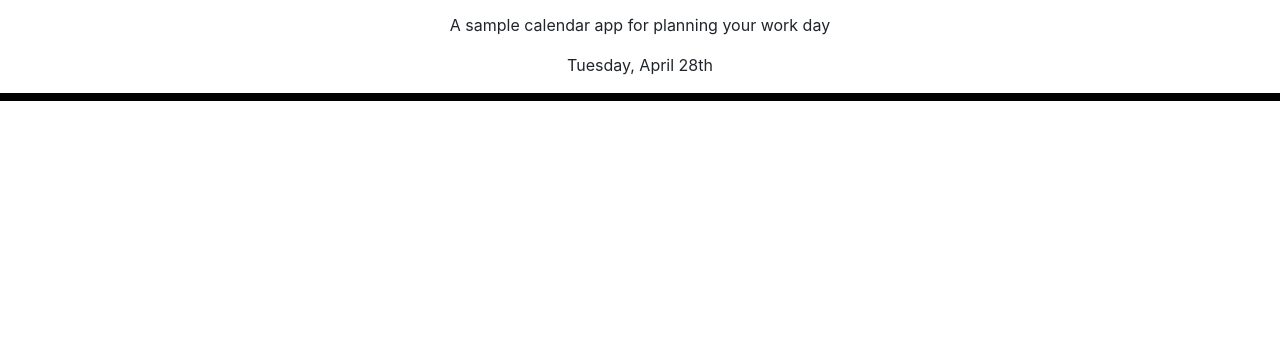
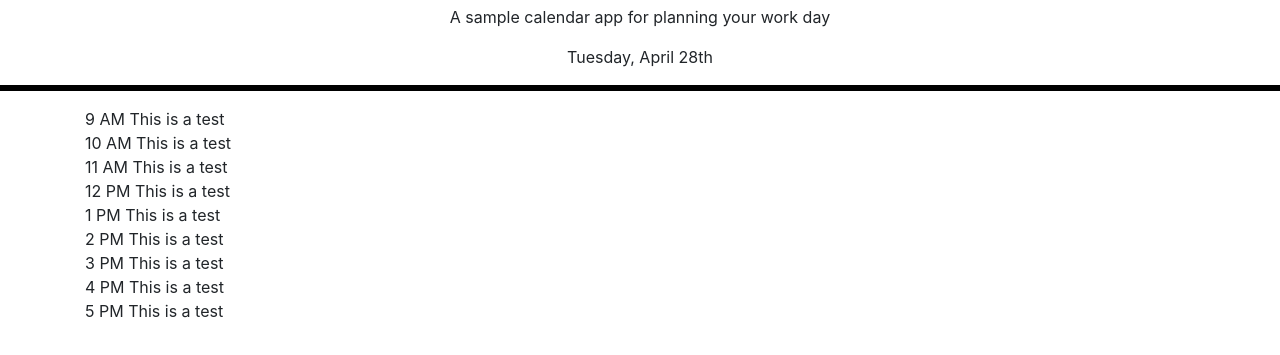
Before and after one commit to ScaledFlow/day-planner, a plain HTML site: page index.html in a window 1280 px wide. Shown: the part 75-430 px from the top of the page. Drawn offline with nearby package versions, Linux system fonts and the light colour scheme.

Commit message:
added military time converter

```diff
--- a/index.html
+++ b/index.html
@@ -19,12 +19,17 @@
     <div class="container">
       <div class="text-center">
         <h1 class="mt-4">Work Day Planner</h1>
-        <p class="mt-3">A sample calendar app for planning your work day</p>
+        <p>A sample calendar app for planning your work day</p>
         <p class="mt-3" id="date-header"></p>
         <p></p>
       </div>
     </div>
     <hr />
+    <div class="container">
+      <div>
+        <p id="plan-list"></p>
+      </div>
+    </div>
 
     <!-- Added a link to css-->
     <script src="./script-date.js"></script>
--- a/script-date.js
+++ b/script-date.js
@@ -63,3 +63,34 @@ function getHour() {
   var n = d.getHours();
   return n;
 }
+
+function standardTime(calcHour) {
+  var hour = new Array();
+  hour[0] = "12 AM";
+  hour[1] = "1 AM";
+  hour[2] = "2 AM";
+  hour[3] = "3 AM";
+  hour[4] = "4 AM";
+  hour[5] = "5 AM";
+  hour[6] = "6 AM";
+  hour[7] = "7 AM";
+  hour[8] = "9 AM";
+  hour[9] = "9 AM";
+  hour[10] = "10 AM";
+  hour[11] = "11 AM";
+  hour[12] = "12 PM";
+  hour[13] = "1 PM";
+  hour[14] = "2 PM";
+  hour[15] = "3 PM";
+  hour[16] = "4 PM";
+  hour[17] = "5 PM";
+  hour[18] = "6 PM";
+  hour[19] = "7 PM";
+  hour[20] = "8 PM";
+  hour[21] = "9 PM";
+  hour[22] = "10 PM";
+  hour[23] = "11 PM";
+  // var d = new Date();
+  var n = hour[calcHour];
+  return n;
+}
--- a/script.js
+++ b/script.js
@@ -2,20 +2,22 @@ var month = getMonth();
 console.log(month);
 
 var day = getDay();
-console.log(day);
-
 var year = getYear();
-console.log(year);
-
 var ord = getDayOrdinal();
-console.log(ord);
-
 var hour = getHour();
-console.log(hour);
-
 var numDay = getNumDay();
-console.log(numDay);
 
 $(document).ready(function () {
   $("#date-header").prepend(day + ", " + month + " " + numDay + ord);
 });
+
+var timeOfDay = 0;
+
+for (var i = 0; i < 9; i++) {
+  timeOfDay = standardTime(i + 9);
+  $("#plan-list").append(timeOfDay + " This is a test" + "<br>");
+}
+
+// $scope.timeValue += (hours >= 12) ? " P.M." : " A.M.";
+
+console.log(standardTime(14));
--- a/style.css
+++ b/style.css
@@ -1,6 +1,11 @@
 hr {
-  border: 4px solid black;
+  border: 3px solid black;
 }
 
-h1 {
+.hr-plan {
+  border-top: 2px solid rgb(88, 88, 88);
 }
+
+.future-hours {
+  background-color: rgb(61, 230, 61);
+}
```
